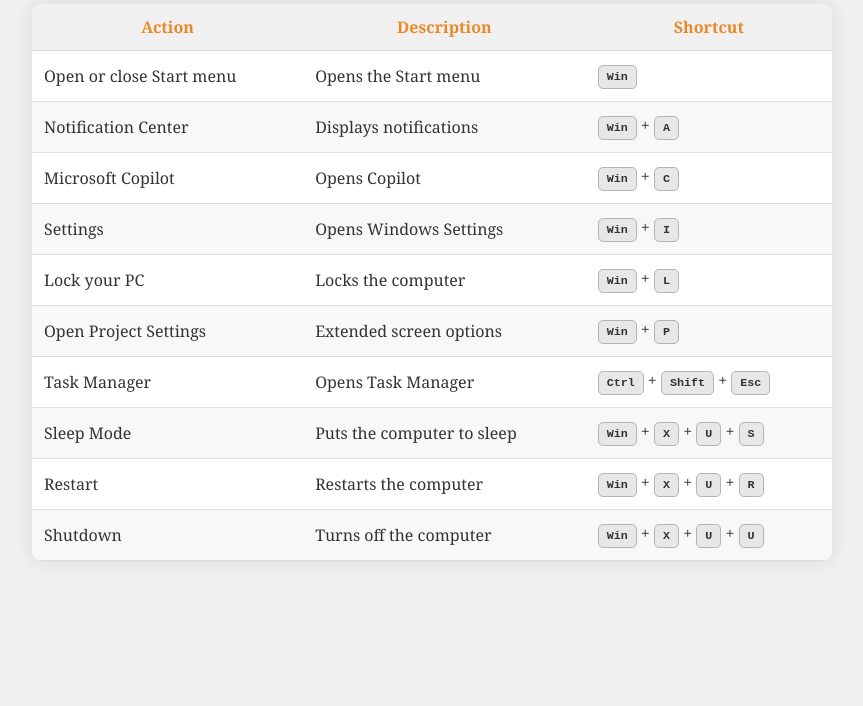
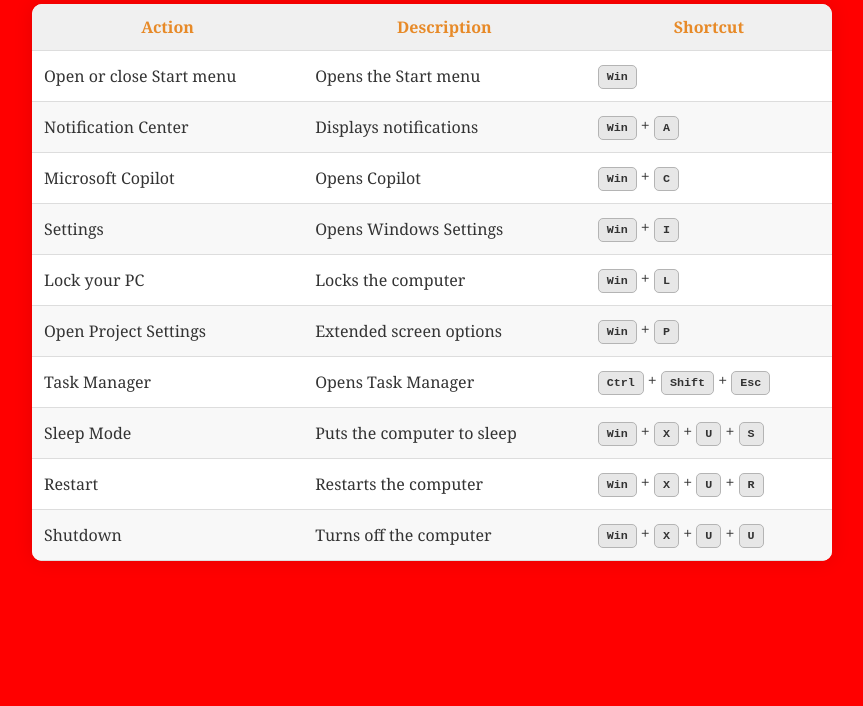
Before and after one commit to AiAl5/windows-short-keys, a plain HTML site: page index.html in a window 1280 px wide. Shown: the part 94-800 px from the top of the page, without its empty margins (208-1071 px from the left). Drawn offline with Linux system fonts and the light colour scheme.

Commit message:
Add files via upload

```diff
--- a/index.html
+++ b/index.html
@@ -9,7 +9,7 @@
             font-family: Georgia, 'Times New Roman', Times, serif;
             margin: 0;
             padding: 20px;
-            background-color: #f0f0f0;
+            background-color: #f00;
             color: #333;
         }
         h1 {
```
